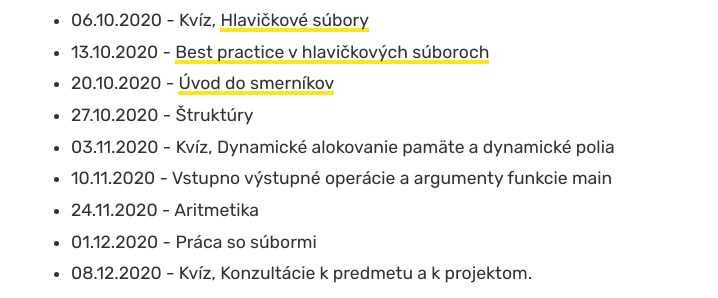
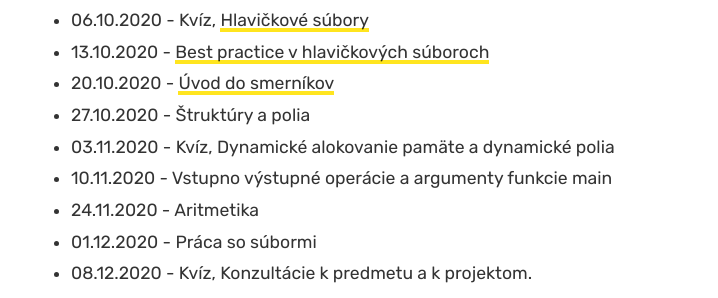
Before and after one commit to ppatrik/ppatrik.github.io, a Jekyll site: the page built from _posts/2020-09-22-JAC-0.md, in a window 1280 px wide and 900 px high, scrolled down 671 px. Shown: the part 155-453 px from the top of the window, without its empty margins (244-962 px from the left). Built offline with Jekyll 4.4.1, drawn with Linux system fonts in a browser that asks for light colours; comment, search, counter and statistics services are not loaded.

Commit message:
Update 2020-09-22-JAC-0.md

```diff
--- a/_posts/2020-09-22-JAC-0.md
+++ b/_posts/2020-09-22-JAC-0.md
@@ -13,7 +13,7 @@ author: ppatrik
 * 06.10.2020 - Kvíz, [Hlavičkové súbory]({{site.base_url}}/vyuka/jac/2020/10/06/JAC-Cvicenie03)
 * 13.10.2020 - [Best practice v hlavičkových súboroch]({{site.base_url}}/vyuka/jac/2020/10/13/JAC-Cvicenie04)
 * 20.10.2020 - [Úvod do smerníkov]({{site.base_url}}/vyuka/jac/2020/10/20/JAC-Cvicenie05)
-* 27.10.2020 - Štruktúry
+* 27.10.2020 - Štruktúry a polia
 * 03.11.2020 - Kvíz, Dynamické alokovanie pamäte a dynamické polia
 * 10.11.2020 - Vstupno výstupné operácie a argumenty funkcie main
 * 24.11.2020 - Aritmetika
```
